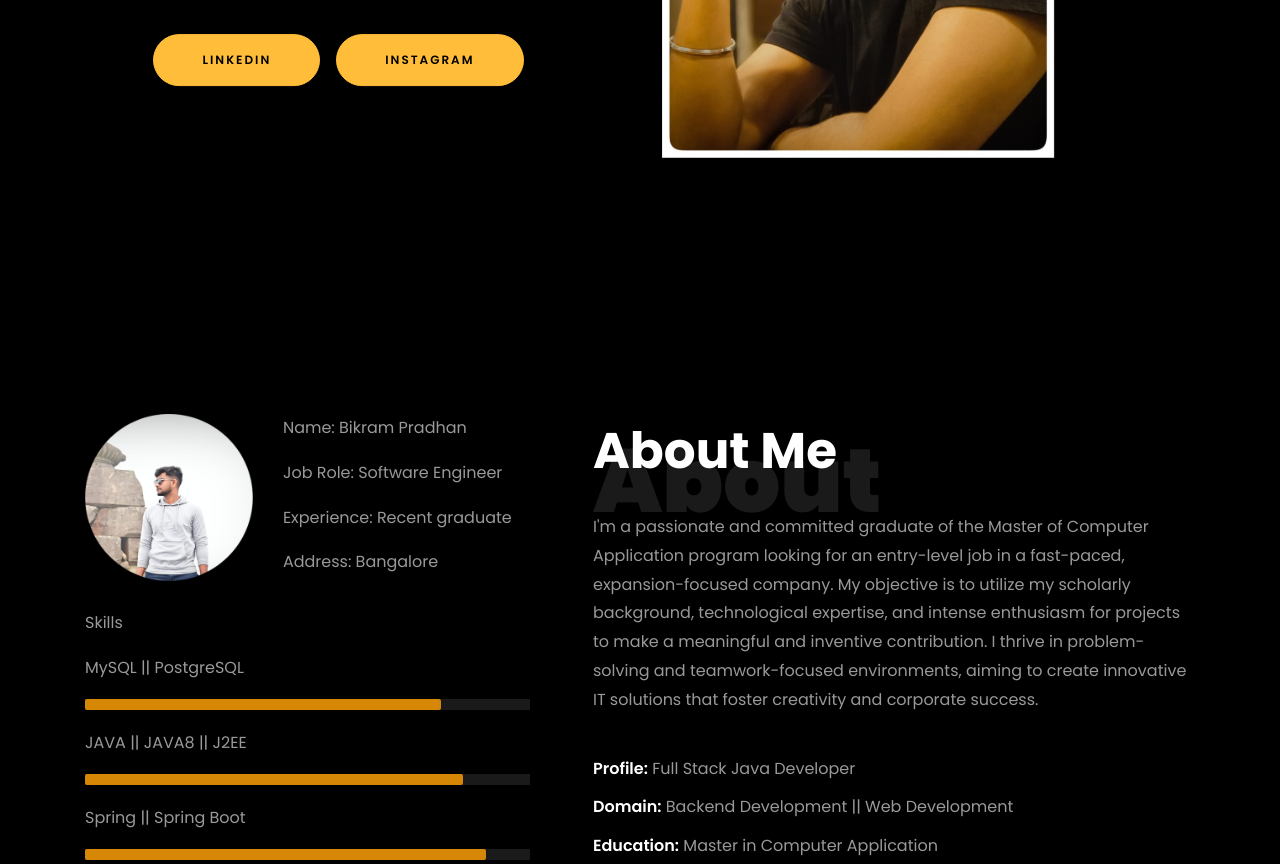
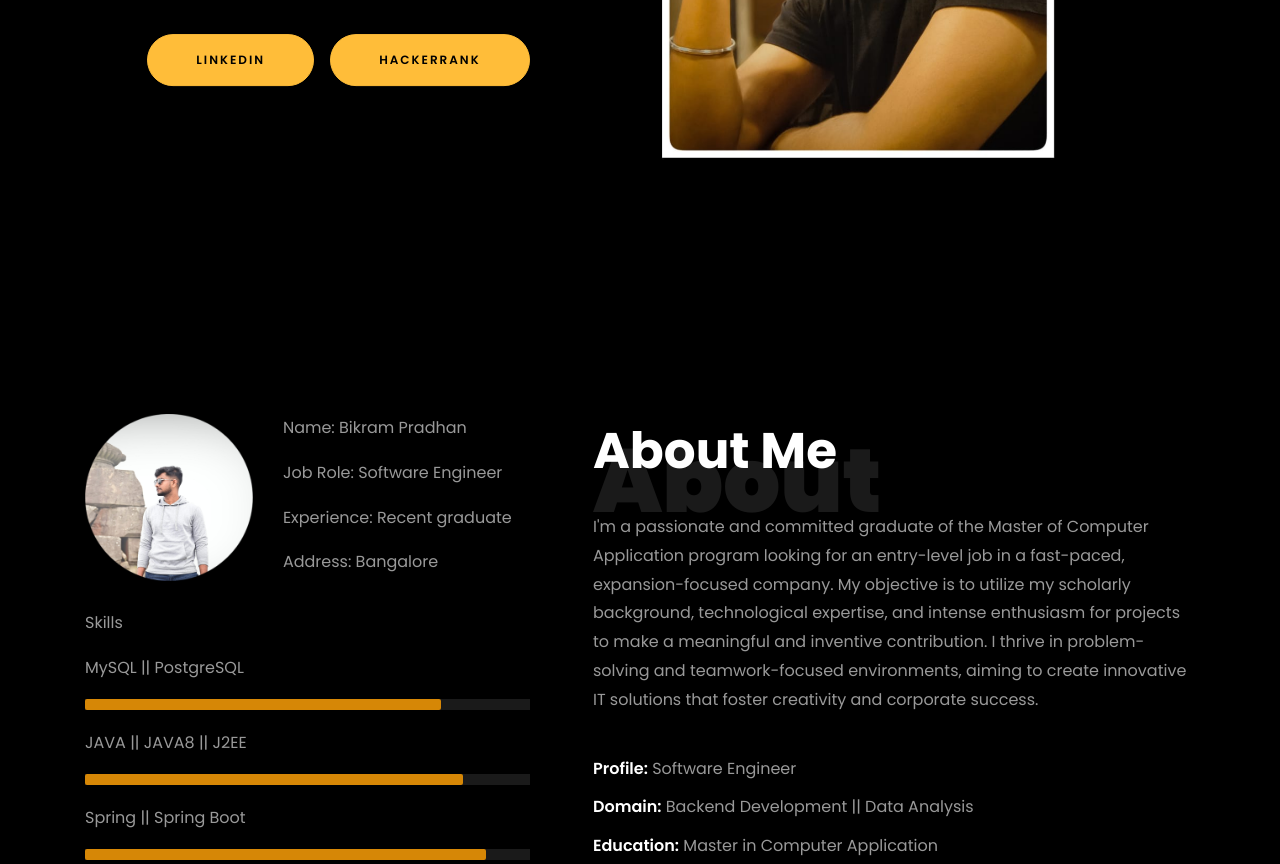
Before and after one commit to bikrampradhannn/bikrampradhannn.github.io, a plain HTML site: page index.html in a window 1280 px wide. Shown: the part 448-1312 px from the top of the page. Drawn offline with Linux system fonts and the light colour scheme; files whose address does not match are found by name.

Commit message:
Update index.html

```diff
--- a/index.html
+++ b/index.html
@@ -160,8 +160,8 @@
 						href="https://www.linkedin.com/in/bikram865/"
 						class="btn btn-primary py-3 px-5 mx-2">LinkedIn</a>
 					  <a
-						href="https://www.instagram.com/ll.bikram.ll/"
-						class="btn btn-primary py-3 px-5 mx-2">Instagram</a>
+						href="https://www.hackerrank.com/profile/bikrampradhan371"
+						class="btn btn-primary py-3 px-5 mx-2">HackerRank</a>
 					</div>
 				  </div>
 				</div>
@@ -255,8 +255,8 @@
 			</p>
 
 			<ul class="about-info mt-4">
-			  <li><span>Profile:</span> Full Stack Java Developer</li>
-			  <li><span>Domain:</span> Backend Development || Web Development</li>
+			  <li><span>Profile:</span> Software Engineer </li>
+			  <li><span>Domain:</span>  Backend Development || Data Analysis</li>
 			  <li><span>Education:</span> Master in Computer Application</li>
 			  <li><span>Languages:</span> English || Hindi || Odia</li>
 			  <li><span>Tools(IDE):</span>  Eclipse || VS Code || IntelliJ IDEA || MySQL || PyCharm</li>
```
